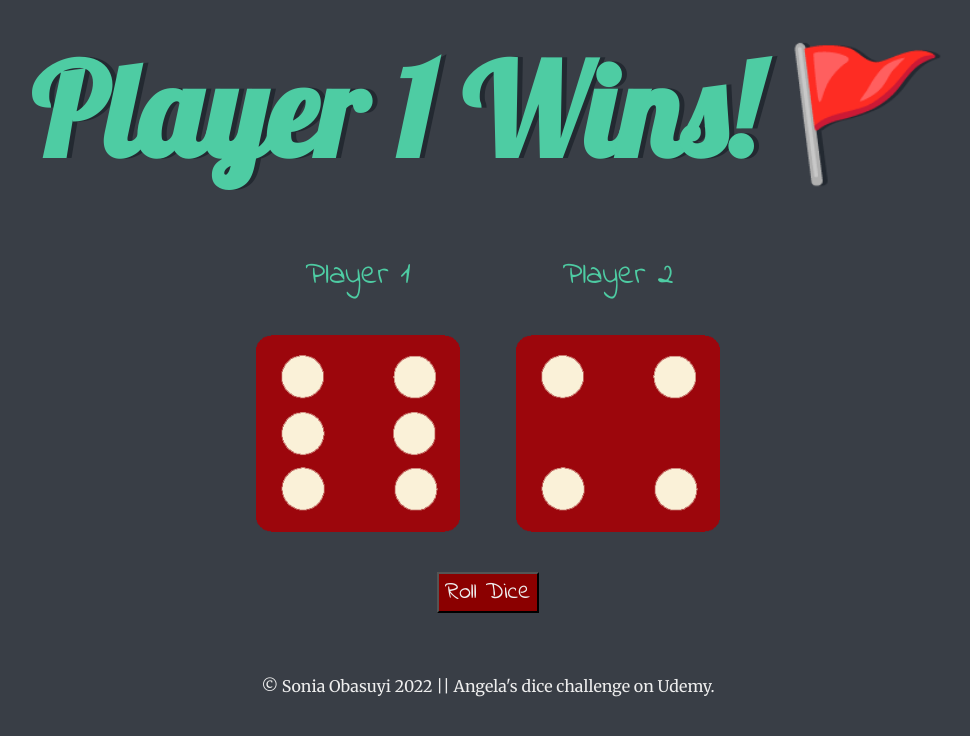
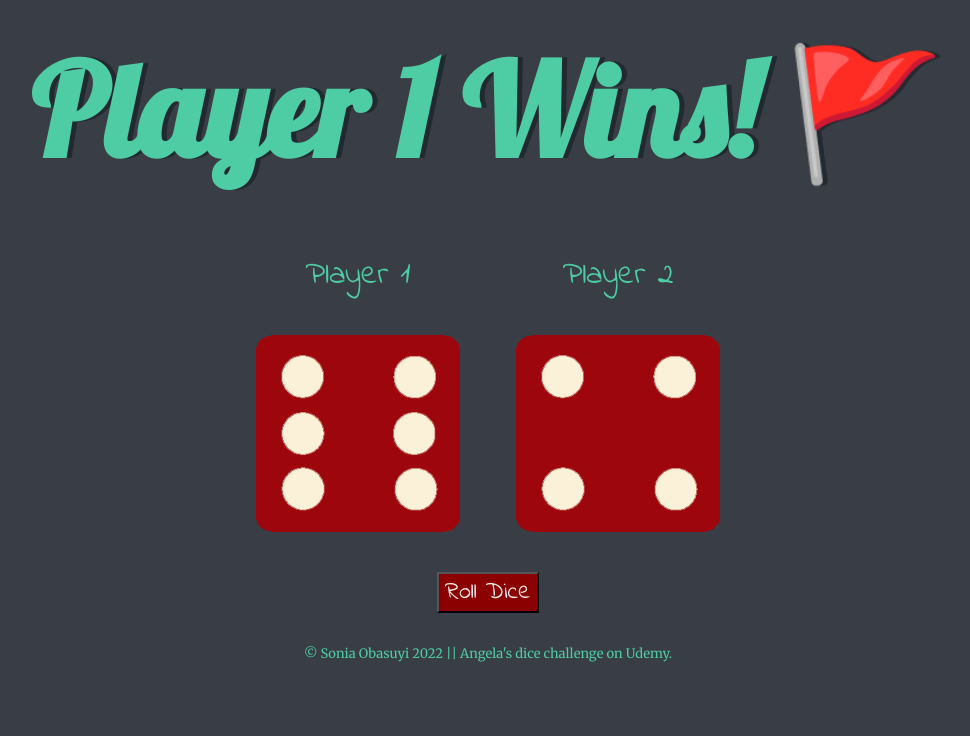
Before and after one commit to soniaobasuyi/Dice-game-Challenge, a plain HTML site: page index.html in a window 1280 px wide. Shown: the whole page, without its empty margins (152-1122 px from the left). Drawn offline with Linux system fonts and the light colour scheme.

Commit message:
footer style changes

```diff
--- a/index.html
+++ b/index.html
@@ -2,7 +2,7 @@
 <html lang="en" dir="ltr">
   <head>
     <meta charset="utf-8">
-    <title>Dicee</title>
+    <title>Dice Game</title>
     <link rel="stylesheet" href="styles.css">
     <link href="https://fonts.googleapis.com/css2?family=Indie+Flower&family=Lobster&family=Merriweather&display=swap"rel="stylesheet">
 
--- a/styles.css
+++ b/styles.css
@@ -44,9 +44,9 @@ img {
 }
 
 footer {
-  margin-top: 5%;
-  margin-bottom: 5%;
-  color: #EEE;
+  margin-top: 2rem;
+  font-size: small;
+  color: #4ECCA3;
   text-align: center;
   font-family: 'Merriweather', serif;
 }
```
